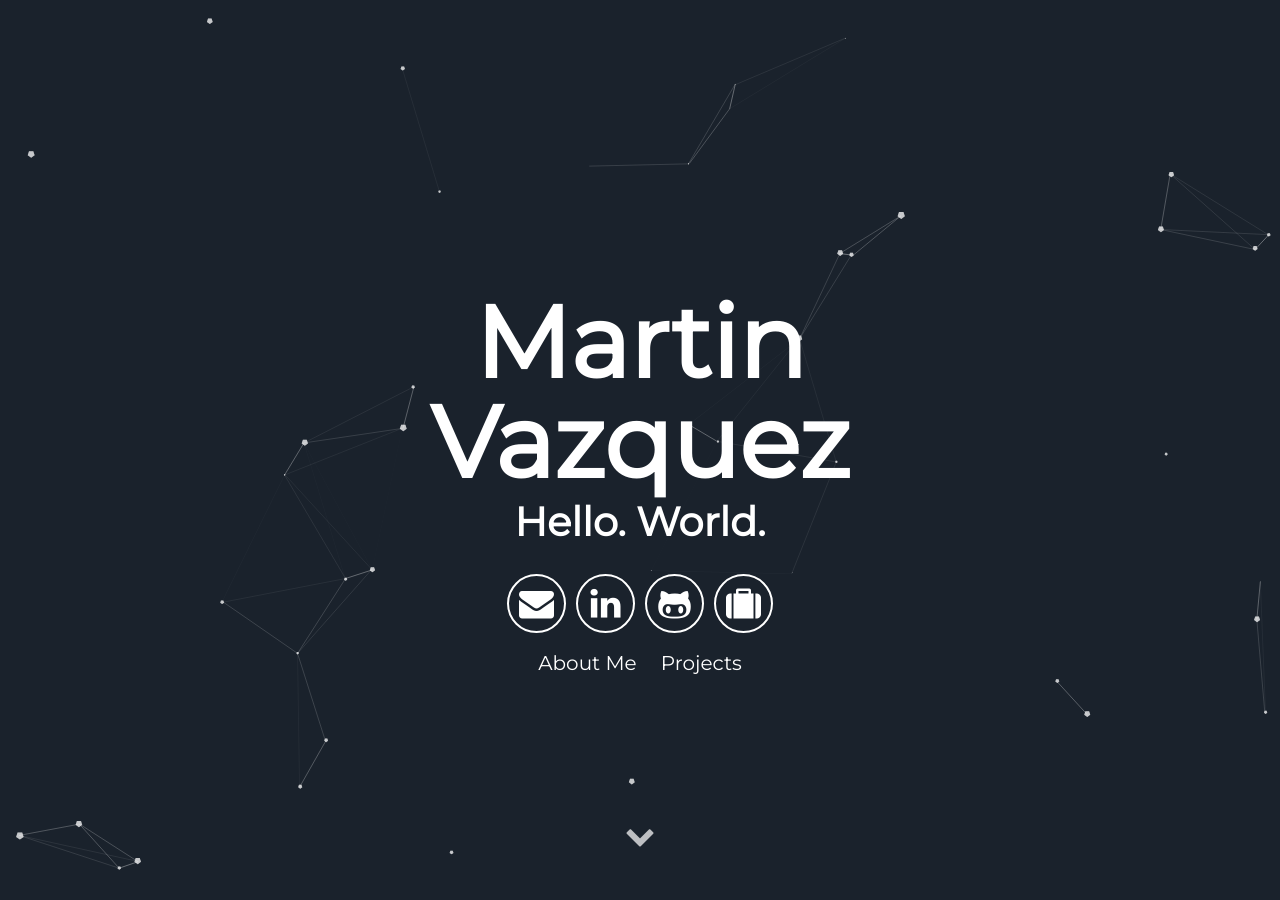
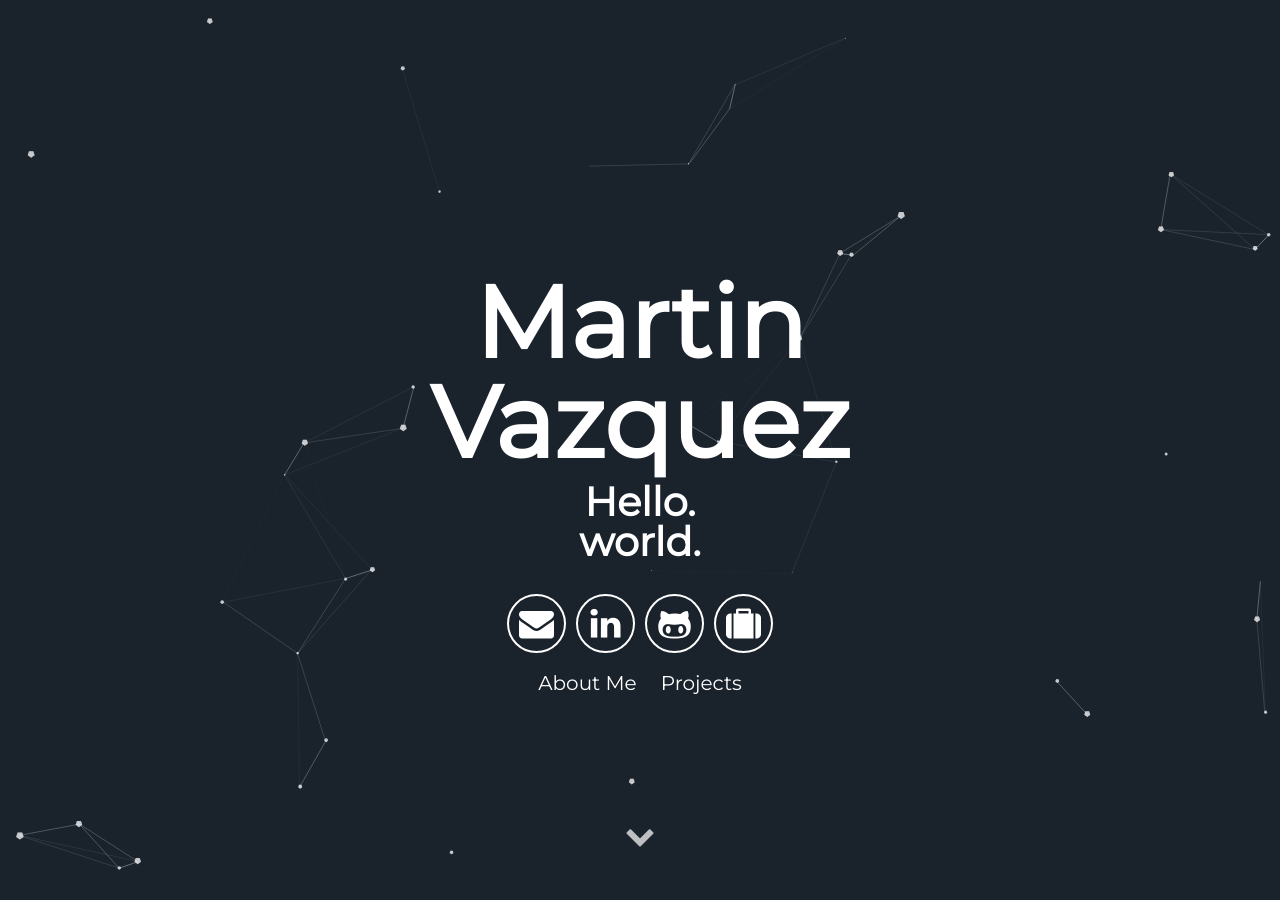
Before and after one commit to mv4z/mv4z.github.io, a Jekyll site: the page built from index.html, in a window 1280 px wide and 900 px high. Built offline with Jekyll 4.4.1, drawn with Linux system fonts in a browser that asks for light colours.

Commit message:
changed text

```diff
--- a/_config.yml
+++ b/_config.yml
@@ -6,9 +6,10 @@ description: Martin Vazquez | Portfolio
 username: Martin Vazquez
 user_description: As I approach the end of my time at DePaul University, I'm looking for any opportunity to apply what I've learned in the classroom to the real world. I thrive in environments where I can make a tangible impact helping others in some way. Being a student in Chicago brings me more opportunities than most, and I'm incredibly thankful to call such a great place my home.
 user_title: |
-  Hello.
+  Hello. <br />
 
-  World.
+
+  world.
 
 email: mvazqu37@depaul.edu
 github_username: mv4z
```
